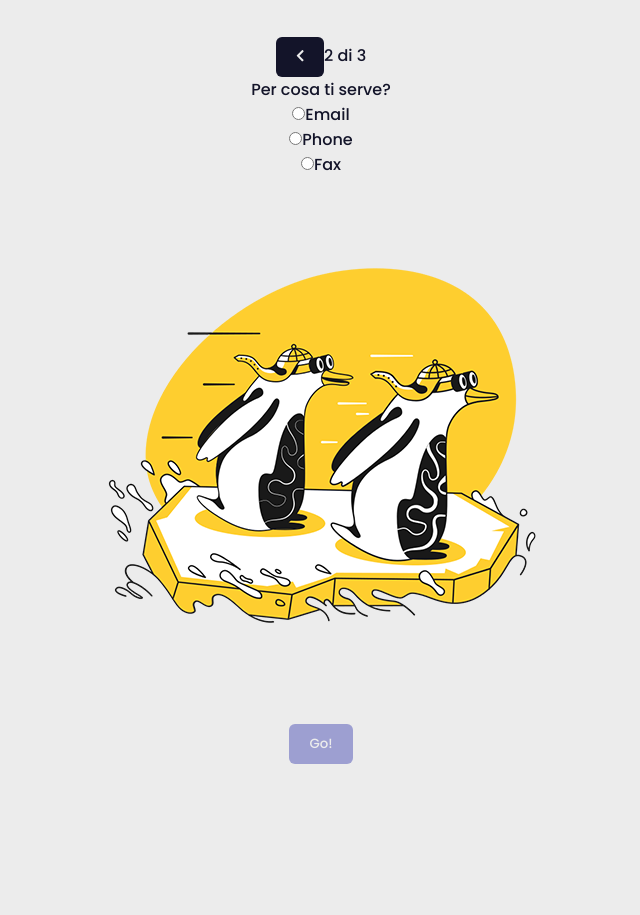
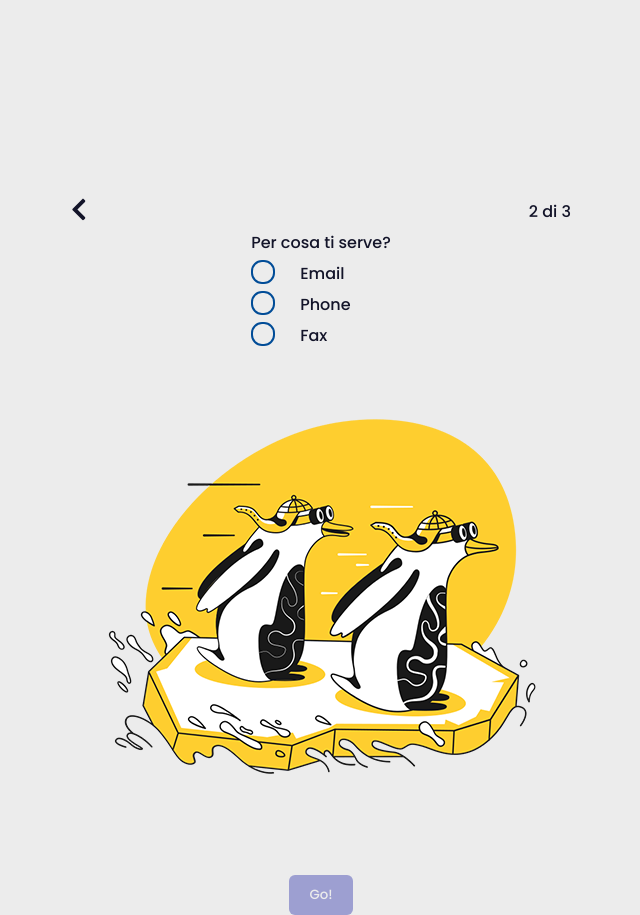
Before and after one commit to MarcoMaz/moody-app, a React (Create React App) app: page /#/question2 in a window 1280 px wide. Shown: the whole page, without its empty margins (319-959 px from the left). Before the commit the page ends 800 px from the top, so only its background shows below. Built offline with nearby package versions, Linux system fonts and the light colour scheme.

Commit message:
fix checbox styling

```diff
--- a/src/App.scss
+++ b/src/App.scss
@@ -41,7 +41,7 @@ section {
 	display: flex;
 	flex-direction: column;
 	justify-content: center;
-	padding: 20vw;
+	padding: 15vw;
 }
 
 button {
--- a/src/views/Questions/Question.scss
+++ b/src/views/Questions/Question.scss
@@ -1,5 +1,21 @@
 .Question {
 	height: 100vh;
+	justify-content: space-between;
+
+	&__progress {
+		align-items: center;
+    display: flex;
+		height: 50px;
+    justify-content: space-between;
+		width: 100%;
+
+		&__back {
+			color: #131429;
+			font-size: 25px;
+			background: transparent;
+			padding: unset;
+		}
+	}
 
 	&__label {
 		align-items: center;
@@ -7,12 +23,52 @@
 		flex-direction: column;
 		margin-bottom: 20px;
 
+		input {
+			padding: 16px;
+		}
+
 		label {
 			margin-bottom: 20px;
 		}
+	}
 
-		input {
-			padding: 16px;
+	&__checkbox {
+		input[type='radio'] {
+			display: none;
+		}
+
+	}
+
+	&__choice {
+		position: relative;
+
+		label {
+			padding-left: 20px;
+		}
+
+		&:before {
+			content: " ";
+			display: inline-block;
+			position: relative;
+			top: 5px;
+			margin: 0 5px 0 0;
+			width: 20px;
+			height: 20px;
+			border-radius: 11px;
+			border: 2px solid #004c97;
+			background-color: transparent;
+		}
+
+		input[type=radio]:checked + label:after{
+			border-radius: 11px;
+			width: 12px;
+			height: 12px;
+			position: absolute;
+			top: 11px;
+			left: 6px;
+			content: " ";
+			display: block;
+			background: #004c97;
 		}
 	}
 
@@ -27,3 +83,7 @@
 		}
 	}
 }
+
+.Question-1 .Question__progress a {
+	visibility: hidden;
+}
--- a/src/views/Questions/Question1.js
+++ b/src/views/Questions/Question1.js
@@ -2,6 +2,7 @@ import { useContext } from 'react'
 import { Rosify } from '../../App'
 
 import { Link } from 'react-router-dom'
+import { FontAwesomeIcon } from '@fortawesome/react-fontawesome'
 
 import question1Image from '../../images/image-question-01.png';
 
@@ -21,6 +22,9 @@ const Question1 = () => {
 	return(
 		<section className="Question Question-1">
 			<div className="Question__progress">
+				<Link to="/question1">
+					<button className="Question__progress__back"><FontAwesomeIcon icon="chevron-left" /></button>
+				</Link>
 				<span className="Question__progress__numbers">1 di 3</span>
 			</div>
 			<div className="Question__label">
--- a/src/views/Questions/Question2.js
+++ b/src/views/Questions/Question2.js
@@ -27,17 +27,17 @@ const Question2 = () => {
 				</Link>
 				<span className="Question__progress__numbers">2 di 3</span>
 			</div>
-			<div className="Question__label">
+			<div className="Question__checkbox">
 				<p>Per cosa ti serve?</p>
-				<div className="Question__choice1">
+				<div className="Question__choice Question__choice1">
 					<input type="radio" id="questionChoice1" name="contact" value="email" onChange={handleClick} />
     			<label htmlFor="questionChoice1">Email</label>
 				</div>
-				<div className="Question__choice2">
+				<div className="Question__choice Question__choice2">
 					<input type="radio" id="questionChoice2" name="contact" value="phone" onChange={handleClick} />
     			<label htmlFor="questionChoice2">Phone</label>
 				</div>
-				<div className="Question__choice3">
+				<div className="Question__choice Question__choice3">
 					<input type="radio" id="questionChoice3" name="contact" value="fax" onChange={handleClick} />
     			<label htmlFor="questionChoice3">Fax</label>
 				</div>
--- a/src/views/Questions/Question3.js
+++ b/src/views/Questions/Question3.js
@@ -27,27 +27,27 @@ const Question3 = () => {
 				</Link>
 				<span className="Question__progress__numbers">3 di 3</span>
 			</div>
-			<div className="Question__label">
+			<div className="Question__checkbox">
 				<p>Quanto sei felice oggi? <br/>
 					0 poco, 5 tanto
 				</p>
-				<div className="Question__choice1">
+				<div className="Question__choice Question__choice1">
 					<input type="radio" id="questionChoice1" name="contact" value="1" onChange={handleClick} />
     			<label htmlFor="questionChoice1">1</label>
 				</div>
-				<div className="Question__choice2">
+				<div className="Question__choice Question__choice2">
 					<input type="radio" id="questionChoice2" name="contact" value="2" onChange={handleClick} />
     			<label htmlFor="questionChoice2">2</label>
 				</div>
-				<div className="Question__choice3">
+				<div className="Question__choice Question__choice3">
 					<input type="radio" id="questionChoice3" name="contact" value="3" onChange={handleClick} />
     			<label htmlFor="questionChoice3">3</label>
 				</div>
-				<div className="Question__choice4">
+				<div className="Question__choice Question__choice4">
 					<input type="radio" id="questionChoice4" name="contact" value="4" onChange={handleClick} />
     			<label htmlFor="questionChoice4">4</label>
 				</div>
-				<div className="Question__choice5">
+				<div className="Question__choice Question__choice5">
 					<input type="radio" id="questionChoice5" name="contact" value="5" onChange={handleClick} />
     			<label htmlFor="questionChoice5">5</label>
 				</div>
```
